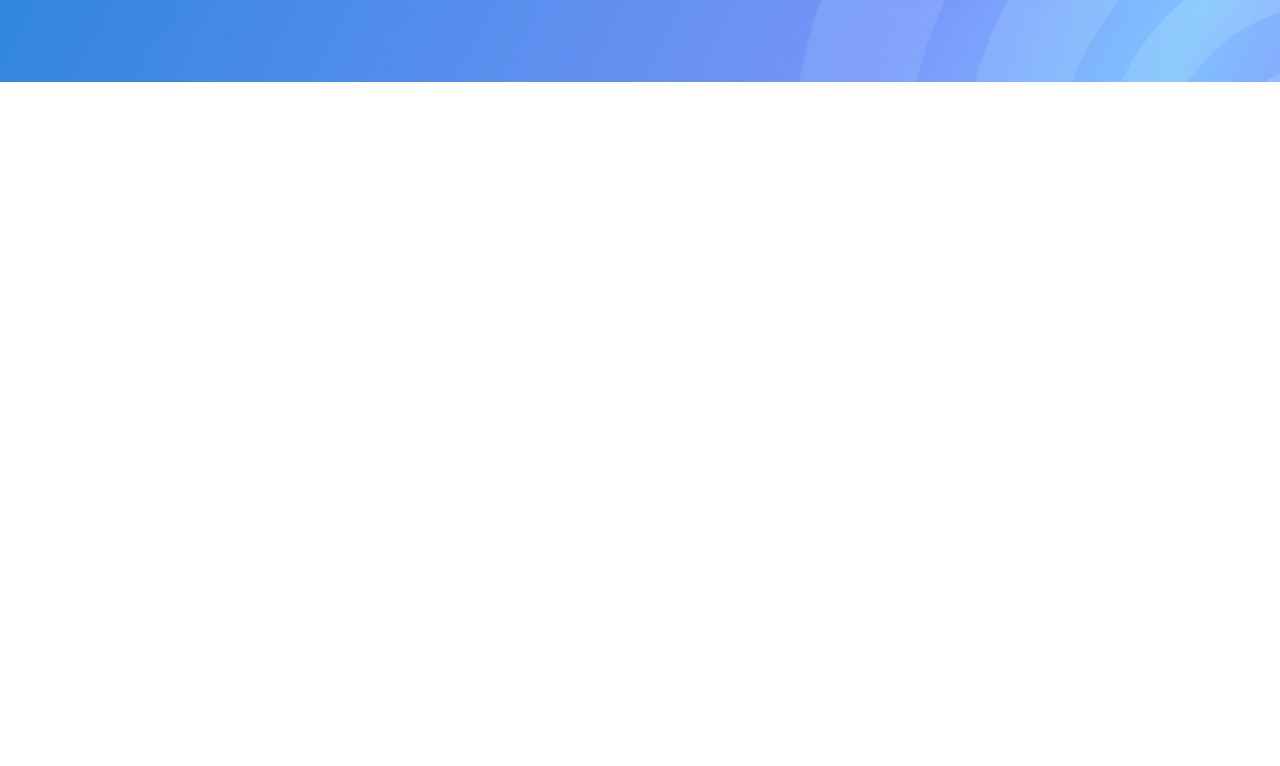
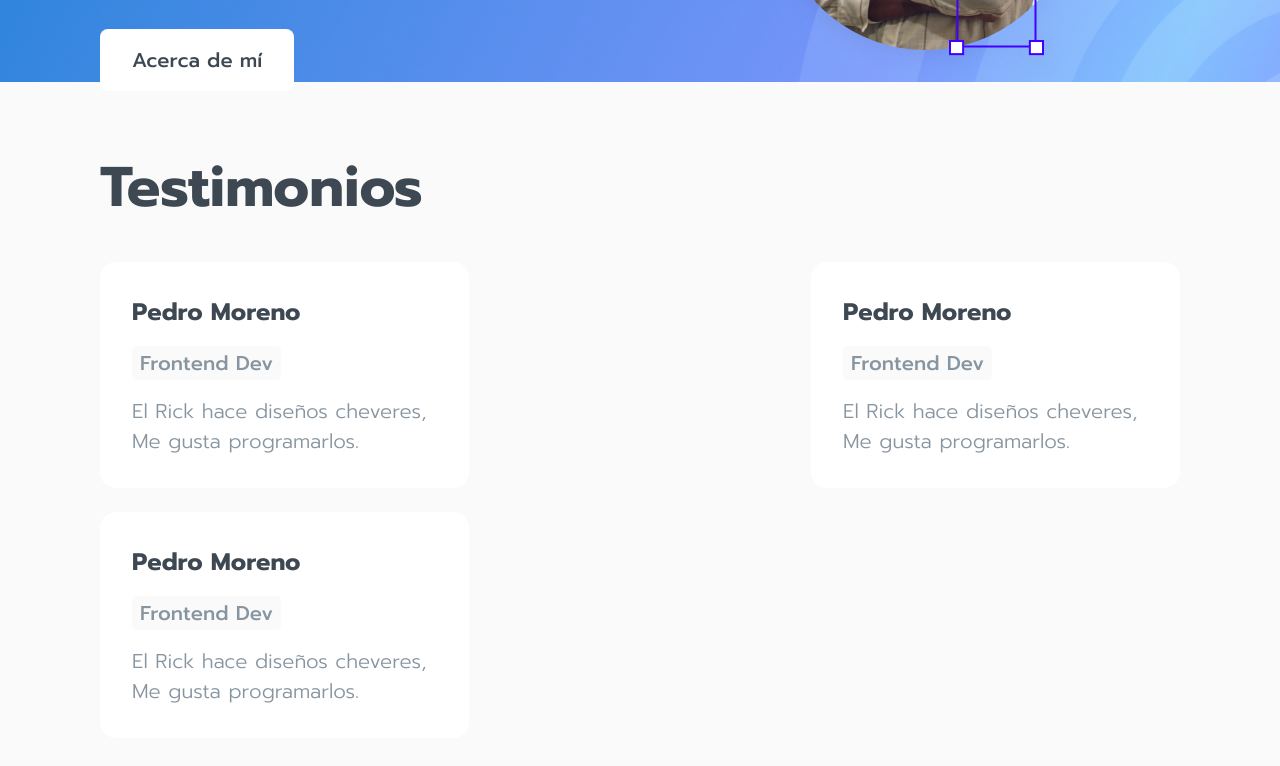
Before and after one commit to Miguel-Ruz/Ruz-website, a plain HTML site: page index.html in a window 1280 px wide. Shown: the part 558-1324 px from the top of the page. Before the commit the page ends 800 px from the top, so only its background shows below. Drawn offline with Linux system fonts and the light colour scheme.

Commit message:
se la estructura y estilos iniciales de la sección de testimonios

```diff
--- a/index.html
+++ b/index.html
@@ -34,6 +34,28 @@
                 <img src="./assets/Avatar.png" alt="">
             </div>
         </section>
+        <section class="testimonials">
+            <h2>
+                Testimonios
+            </h2>
+            <div class="testimonials--cards-container">
+                <div class="card-item">
+                    <h3>Pedro Moreno</h3>
+                    <button class="tag">Frontend Dev</button>
+                    <p>El Rick hace diseños cheveres, Me gusta programarlos.</p>
+                </div>
+                <div class="card-item">
+                    <h3>Pedro Moreno</h3>
+                    <button class="tag">Frontend Dev</button>
+                    <p>El Rick hace diseños cheveres, Me gusta programarlos.</p>
+                </div>
+                <div class="card-item">
+                    <h3>Pedro Moreno</h3>
+                    <button class="tag">Frontend Dev</button>
+                    <p>El Rick hace diseños cheveres, Me gusta programarlos.</p>
+                </div>
+            </div>
+        </section>
     </main>
 </body>
 </html>
--- a/style.css
+++ b/style.css
@@ -66,12 +66,13 @@ header li, a {
     border-radius: 8px;
 }
 
-/*---------- MAIN---------- */
+/*---------- main--hero---------- */
 
-main {
+.hero-container {
     width: 100%;
+    display: flex;
     height: 80vh;
-    padding: 79px 100px 0px 100px;
+    padding: 143px 100px 0px 100px;
     display: flex;
     background-image: url('./assets/Background-desktop.png');
     background-repeat: no-repeat;
@@ -79,27 +80,19 @@ main {
     background-position: center;
 }
 
-/*---------- main--hero---------- */
-
-.hero-container {
+.hero--content {
     width: 100%;
     height: auto;
-    display: inherit;
-}
-
-.hero--content {
-    width: 70%;
-    height: auto;
+    justify-content: space-between;
 }
 
 .hero--content h1 {
-    width: 80%;
+    width: 60%;
     font-size: 8.0rem;
     font-weight: 700;
     line-height: 90px;
     color: #FFFFFF;
     margin-bottom: 16px;
-    margin-top: 64px;
 }
 
 .hero--content span {
@@ -125,3 +118,70 @@ main {
     border-radius: 8px;
     border: none;
 }
+
+/*---------- TESTIMONIOS---------- */
+
+.testimonials {
+    width: 100%;
+    height: auto;
+    display: flex;
+    flex-direction: column;
+    padding: 64px 100px 64px 100px;
+    background-color: var(--background);
+}
+
+.testimonials h2 {
+    font-size: 5.6rem;
+    font-weight: 700;
+    line-height: 84px;
+    color: var(--titulo);
+    margin-bottom: 32px;
+}
+
+.testimonials--cards-container {
+    width: fit-content;
+    height: auto;
+    display: flex;
+    flex-direction: row;
+    flex-wrap:wrap;
+    justify-content: space-between;
+    gap: 24px;
+}
+.testimonials .card-item {
+    width: fit-content;
+    height: auto;
+    display: flex;
+    flex-direction: column;
+    gap: 16px;
+    padding: 32px;
+    border-radius: 16px;
+    background-color: #FFFFFF;
+}
+
+.card-item h3 {
+    font-size: 2.4rem;
+    font-weight: 700;
+    line-height: 36px;
+    color: var(--titulo);
+}
+
+.card-item .tag {
+    width: fit-content;
+    padding: 2px 8px 2px 8px;
+    font-family: 'Prompt', sans-serif;
+    font-size: 2.0rem;
+    font-weight: 500;
+    line-height: 30px;
+    color: var(--body);
+    border-radius: 5px;
+    border: none;
+    background-color: var(--background);
+}
+
+.card-item p {
+    width: 305px;
+    font-size: 2.0rem;
+    font-weight: 300;
+    line-height: 30px;
+    color: var(--body);
+}
```
